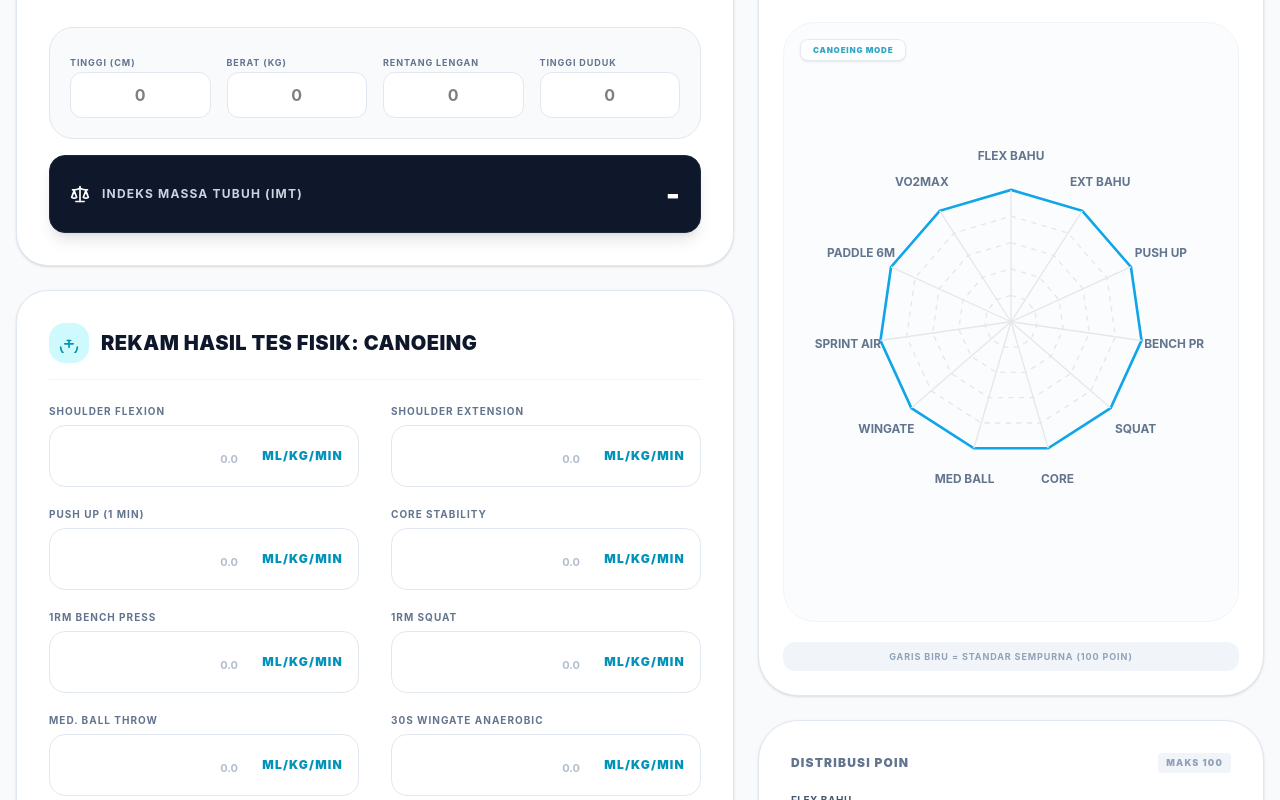
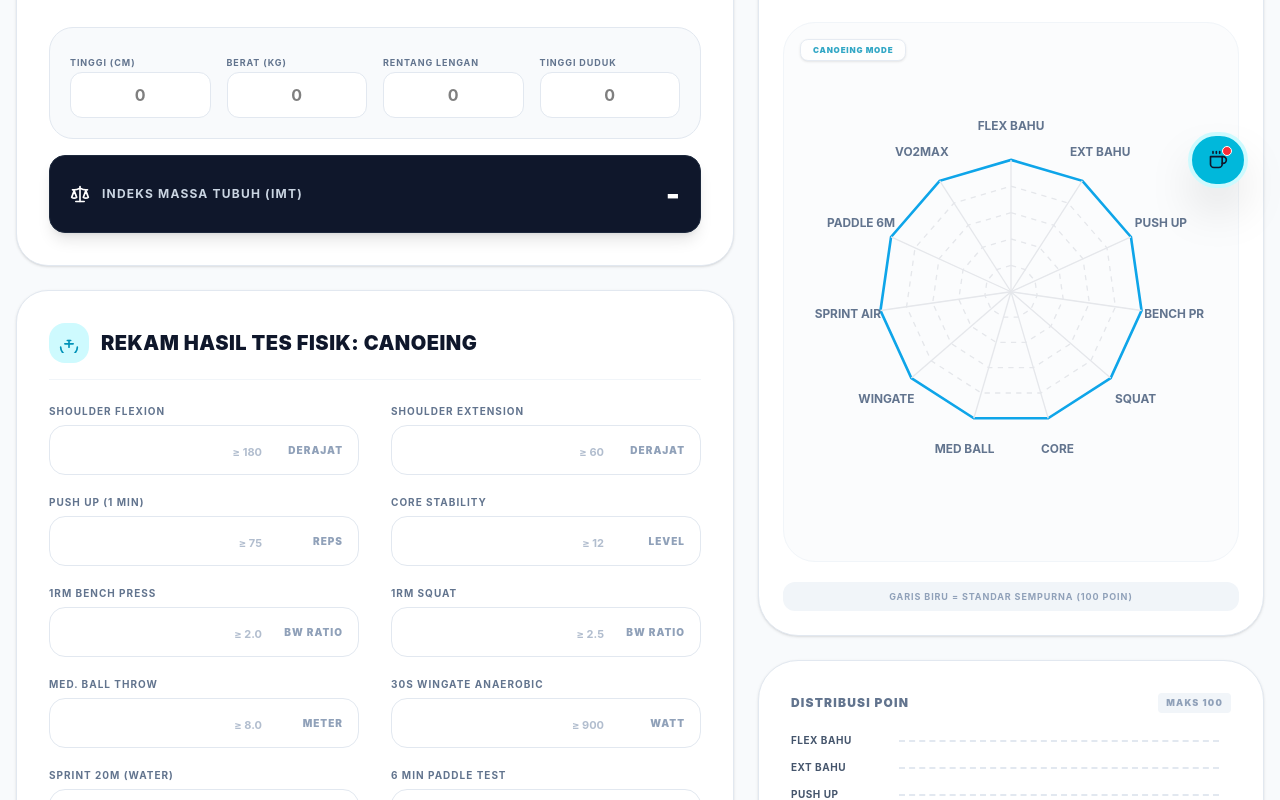
Before and after one commit to fiqhipondaa9/kalkulator-fisik-dayung, a React (Vite) app: page / in a window 1280 px wide. Shown: the part 580-1380 px from the top of the page. Built offline with nearby package versions, Linux system fonts and the light colour scheme.

Commit message:
STABIL VERSION

```diff
--- a/src/App.jsx
+++ b/src/App.jsx
@@ -1,5 +1,6 @@
-import React, { useState, useMemo } from 'react';
+import React, { useState, useEffect, useMemo } from 'react';
 import * as htmlToImage from 'html-to-image';
+import qrisImage from './assets/shareqr.png';
 
 // --- KOMPONEN IKON SVG (Custom) ---
 const IconUser = () => <svg className="w-5 h-5" viewBox="0 0 24 24" fill="none" stroke="currentColor" strokeWidth="2" strokeLinecap="round" strokeLinejoin="round"><path d="M19 21v-2a4 4 0 0 0-4-4H9a4 4 0 0 0-4 4v2"/><circle cx="12" cy="7" r="4"/></svg>;
@@ -8,18 +9,20 @@ const IconScale = () => <svg className="w-5 h-5" viewBox="0 0 24 24" fill="none"
 const IconDownload = () => <svg className="w-5 h-5" viewBox="0 0 24 24" fill="none" stroke="currentColor" strokeWidth="2" strokeLinecap="round" strokeLinejoin="round"><path d="M21 15v4a2 2 0 0 1-2 2H5a2 2 0 0 1-2-2v-4"/><polyline points="7 10 12 15 17 10"/><line x1="12" x2="12" y1="15" y2="3"/></svg>;
 const IconBoat = () => <svg className="w-5 h-5" viewBox="0 0 24 24" fill="none" stroke="currentColor" strokeWidth="2" strokeLinecap="round" strokeLinejoin="round"><path d="M22 17A10 10 0 0 1 2 17"/><path d="M12 17v-4"/><path d="M7 13h10"/><path d="M12 13V9"/><path d="M10 9h4"/></svg>;
 const IconReset = () => <svg className="w-5 h-5" viewBox="0 0 24 24" fill="none" stroke="currentColor" strokeWidth="2" strokeLinecap="round" strokeLinejoin="round"><path d="M3 12a9 9 0 1 0 9-9 9.75 9.75 0 0 0-6.74 2.74L3 8"/><path d="M3 3v5h5"/></svg>;
+const IconCoffee = () => <svg className="w-5 h-5" xmlns="http://www.w3.org/2000/svg" viewBox="0 0 24 24" fill="none" stroke="currentColor" strokeWidth="2" strokeLinecap="round" strokeLinejoin="round"><path d="M17 8h1a4 4 0 1 1 0 8h-1"/><path d="M3 8h14v9a4 4 0 0 1-4 4H7a4 4 0 0 1-4-4Z"/><line x1="6" x2="6" y1="2" y2="4"/><line x1="10" x2="10" y1="2" y2="4"/><line x1="14" x2="14" y1="2" y2="4"/></svg>;
+const IconX = () => <svg className="w-5 h-5" xmlns="http://www.w3.org/2000/svg" viewBox="0 0 24 24" fill="none" stroke="currentColor" strokeWidth="3" strokeLinecap="round" strokeLinejoin="round"><line x1="18" y1="6" x2="6" y2="18"/><line x1="6" h1="6" x2="18" y2="18"/></svg>;
 
 // --- FUNGSI SCORING LOGIC CANOEING ---
 const getScoreCanoeing = (test, gender, value) => {
   if (value === '' || value === null || isNaN(value)) return 0;
   const v = parseFloat(value); const isM = gender === 'Putra';
   switch(test) {
-    case 'shoulderFlex': return isM ? (v >= 180 ? 100 : v >= 144 ? 80 : v >= 126 ? 70 : v >= 108 ? 60 : 40) : (v >= 180 ? 100 : v >= 144 ? 80 : v >= 126 ? 70 : v >= 108 ? 60 : 40);
-    case 'shoulderExt': return isM ? (v >= 60 ? 100 : v >= 48 ? 80 : v >= 42 ? 70 : v >= 36 ? 60 : 40) : (v >= 60 ? 100 : v >= 48 ? 80 : v >= 48 ? 70 : v >= 36 ? 60 : 40);
-    case 'pushUp': return isM ? (v >= 75 ? 100 : v >= 60 ? 80 : v >= 53 ? 70 : v >= 45 ? 60 : 40) : (v >= 50 ? 100 : v >= 40 ? 80 : v >= 40 ? 70 : v >= 30 ? 60 : 40);
+    case 'shoulderFlex': return (v >= 180 ? 100 : v >= 144 ? 80 : v >= 126 ? 70 : v >= 108 ? 60 : 40);
+    case 'shoulderExt': return (v >= 60 ? 100 : v >= 48 ? 80 : v >= 42 ? 70 : v >= 36 ? 60 : 40);
+    case 'pushUpCanoe': return isM ? (v >= 75 ? 100 : v >= 60 ? 80 : v >= 53 ? 70 : v >= 45 ? 60 : 40) : (v >= 50 ? 100 : v >= 40 ? 80 : v >= 35 ? 70 : v >= 30 ? 60 : 40);
     case 'benchPress': return isM ? (v >= 2.0 ? 100 : v >= 1.8 ? 80 : v >= 1.6 ? 70 : v >= 1.4 ? 60 : 40) : (v >= 1.5 ? 100 : v >= 1.4 ? 80 : v >= 1.2 ? 70 : v >= 1.1 ? 60 : 40);
-    case 'squat': return isM ? (v >= 2.5 ? 100 : v >= 2.3 ? 80 : v >= 2.0 ? 70 : v >= 1.8 ? 60 : 40) : (v >= 2.0 ? 100 : v >= 1.8 ? 80 : v >= 1.6 ? 70 : v >= 1.4 ? 60 : 40);
-    case 'core': return v >= 12 ? 100 : v >= 9 ? 70 : 40;
+    case 'squatCanoe': return isM ? (v >= 2.5 ? 100 : v >= 2.3 ? 80 : v >= 2.0 ? 70 : v >= 1.8 ? 60 : 40) : (v >= 2.0 ? 100 : v >= 1.8 ? 80 : v >= 1.6 ? 70 : v >= 1.4 ? 60 : 40);
+    case 'coreCanoe': return v >= 12 ? 100 : v >= 9 ? 80 : 40;
     case 'medBall': return isM ? (v >= 8.0 ? 100 : v >= 6.4 ? 80 : v >= 5.6 ? 70 : v >= 4.8 ? 60 : 40) : (v >= 6.0 ? 100 : v >= 4.8 ? 80 : v >= 4.2 ? 70 : v >= 3.6 ? 60 : 40);
     case 'wingate': return isM ? (v >= 900 ? 100 : v >= 720 ? 80 : v >= 630 ? 70 : v >= 540 ? 60 : 40) : (v >= 700 ? 100 : v >= 560 ? 80 : v >= 490 ? 70 : v >= 420 ? 60 : 40);
     case 'sprintWater': return isM ? (v <= 5.5 ? 100 : v <= 6.1 ? 80 : v <= 6.6 ? 70 : v <= 7.2 ? 60 : 40) : (v <= 6.0 ? 100 : v <= 6.6 ? 80 : v <= 7.2 ? 70 : v <= 7.8 ? 60 : 40);
@@ -36,11 +39,11 @@ const getScoreRowing = (test, gender, value) => {
   switch(test) {
     case 'sitReach': return isM ? (v >= 20 ? 100 : v >= 18 ? 80 : v >= 16 ? 70 : v >= 14 ? 60 : 40) : (v >= 25 ? 100 : v >= 23 ? 80 : v >= 20 ? 70 : v >= 18 ? 60 : 40);
     case 'shoulderFlexibility': return v < 0 ? 100 : v === 0 ? 80 : v <= 2 ? 70 : v <= 5 ? 60 : 40;
-    case 'core': return v >= 12 ? 100 : v >= 9 ? 70 : 40;
-    case 'pushUp': return isM ? (v >= 75 ? 100 : v >= 60 ? 80 : v >= 53 ? 70 : v >= 45 ? 60 : 40) : (v >= 50 ? 100 : v >= 40 ? 80 : v >= 35 ? 70 : v >= 30 ? 60 : 40);
+    case 'coreRowing': return v >= 12 ? 100 : v >= 9 ? 80 : 40;
+    case 'pushUpRowing': return isM ? (v >= 75 ? 100 : v >= 60 ? 80 : v >= 53 ? 70 : v >= 45 ? 60 : 40) : (v >= 50 ? 100 : v >= 40 ? 80 : v >= 35 ? 70 : v >= 30 ? 60 : 40);
     case 'deadlift': return isM ? (v >= 2.5 ? 100 : v >= 2.0 ? 80 : v >= 1.8 ? 70 : v >= 1.5 ? 60 : 40) : (v >= 2.0 ? 100 : v >= 1.6 ? 80 : v >= 1.4 ? 70 : v >= 1.2 ? 60 : 40);
     case 'benchFull': return isM ? (v >= 1.5 ? 100 : v >= 1.2 ? 80 : v >= 1.1 ? 70 : v >= 0.9 ? 60 : 40) : (v >= 1.2 ? 100 : v >= 1.0 ? 80 : v >= 0.8 ? 70 : v >= 0.7 ? 60 : 40);
-    case 'squat': return isM ? (v >= 2.5 ? 100 : v >= 2.1 ? 80 : v >= 1.9 ? 70 : v >= 1.6 ? 60 : 40) : (v >= 2.0 ? 100 : v >= 1.7 ? 80 : v >= 1.5 ? 70 : v >= 1.3 ? 60 : 40);
+    case 'squatRowing': return isM ? (v >= 2.5 ? 100 : v >= 2.1 ? 80 : v >= 1.9 ? 70 : v >= 1.6 ? 60 : 40) : (v >= 2.0 ? 100 : v >= 1.7 ? 80 : v >= 1.5 ? 70 : v >= 1.3 ? 60 : 40);
     case 'singleLeg': return v >= 60 ? 100 : v >= 54 ? 80 : v >= 51 ? 70 : v >= 48 ? 60 : 40;
     case 'rowing30s': return isM ? (v >= 1200 ? 100 : v >= 960 ? 80 : v >= 840 ? 70 : v >= 720 ? 60 : 40) : (v >= 900 ? 100 : v >= 720 ? 80 : v >= 630 ? 70 : v >= 540 ? 60 : 40);
     case 'rowing5Min': return isM ? (v >= 1600 ? 100 : v >= 1280 ? 80 : v >= 1120 ? 70 : v >= 960 ? 60 : 40) : (v >= 1500 ? 100 : v >= 1200 ? 80 : v >= 1050 ? 70 : v >= 900 ? 60 : 40);
@@ -54,12 +57,12 @@ const getTargetPlaceholder = (cabor, test, gender) => {
   const isM = gender === 'Putra';
   if (cabor === 'Canoeing') {
     switch(test) {
-      case 'shoulderFlex': return isM ? '≥ 180' : '≥ 180';
-      case 'shoulderExt': return isM ? '≥ 60' : '≥ 60';
-      case 'pushUp': return isM ? '≥ 75' : '≥ 50';
+      case 'shoulderFlex': return '≥ 180';
+      case 'shoulderExt': return '≥ 60';
+      case 'pushUpCanoe': return isM ? '≥ 75' : '≥ 50';
       case 'benchPress': return isM ? '≥ 2.0' : '≥ 1.5';
-      case 'squat': return isM ? '≥ 2.5' : '≥ 2.0';
-      case 'core': return '≥ 12';
+      case 'squatCanoe': return isM ? '≥ 2.5' : '≥ 2.0';
+      case 'coreCanoe': return '≥ 12';
       case 'medBall': return isM ? '≥ 8.0' : '≥ 6.0';
       case 'wingate': return isM ? '≥ 900' : '≥ 700';
       case 'sprintWater': return isM ? '≤ 5.5' : '≤ 6.0';
@@ -71,11 +74,11 @@ const getTargetPlaceholder = (cabor, test, gender) => {
     switch(test) {
       case 'sitReach': return isM ? '≥ 20' : '≥ 25';
       case 'shoulderFlexibility': return '< 0';
-      case 'core': return '≥ 12';
-      case 'pushUp': return isM ? '≥ 75' : '≥ 50';
+      case 'coreRowing': return '≥ 12';
+      case 'pushUpRowing': return isM ? '≥ 75' : '≥ 50';
       case 'deadlift': return isM ? '≥ 2.5' : '≥ 2.0';
       case 'benchFull': return isM ? '≥ 1.5' : '≥ 1.2';
-      case 'squat': return isM ? '≥ 2.5' : '≥ 2.0';
+      case 'squatRowing': return isM ? '≥ 2.5' : '≥ 2.0';
       case 'singleLeg': return '≥ 60';
       case 'rowing30s': return isM ? '≥ 1200' : '≥ 900';
       case 'rowing5Min': return isM ? '≥ 1600' : '≥ 1500';
@@ -139,6 +142,7 @@ export default function App() {
   });
 
   const [isExporting, setIsExporting] = useState(false);
+  const [showCoffeeModal, setShowCoffeeModal] = useState(false);
 
   const age = useMemo(() => {
     if (!identity.dob) return '-';
@@ -149,6 +153,17 @@ export default function App() {
     if (m < 0 || (m === 0 && today.getDate() < birthDate.getDate())) calculatedAge--;
     return calculatedAge;
   }, [identity.dob]);
+
+  // --- TIMER AUTOMATION 33 MENIT ---
+  useEffect(() => {
+    const timer = setInterval(() => {
+      if (!isExporting) {
+        setShowCoffeeModal(true);
+      }
+    }, 33 * 60 * 1000); // 33 Menit
+
+    return () => clearInterval(timer);
+  }, [isExporting]);
 
   const bmiData = useMemo(() => {
     if (!anthro.weight || !anthro.height || anthro.height <= 0) return { bmi: '-', status: '-', color: 'text-slate-400' };
@@ -191,10 +206,10 @@ export default function App() {
   const scoresCanoeing = useMemo(() => ({
     shoulderFlex: getScoreCanoeing('shoulderFlex', identity.gender, tests.shoulderFlex),
     shoulderExt: getScoreCanoeing('shoulderExt', identity.gender, tests.shoulderExt),
-    pushUp: getScoreCanoeing('pushUp', identity.gender, tests.pushUpCanoe),
+    pushUp: getScoreCanoeing('pushUpCanoe', identity.gender, tests.pushUpCanoe),
     benchPress: getScoreCanoeing('benchPress', identity.gender, tests.benchPress),
-    squat: getScoreCanoeing('squat', identity.gender, tests.squatCanoe),
-    core: getScoreCanoeing('core', identity.gender, tests.coreCanoe),
+    squat: getScoreCanoeing('squatCanoe', identity.gender, tests.squatCanoe),
+    core: getScoreCanoeing('coreCanoe', identity.gender, tests.coreCanoe),
     medBall: getScoreCanoeing('medBall', identity.gender, tests.medBall),
     wingate: getScoreCanoeing('wingate', identity.gender, tests.wingate),
     sprintWater: getScoreCanoeing('sprintWater', identity.gender, tests.sprintWater),
@@ -205,11 +220,11 @@ export default function App() {
   const scoresRowing = useMemo(() => ({
     sitReach: getScoreRowing('sitReach', identity.gender, tests.sitReach),
     shoulderFlexibility: getScoreRowing('shoulderFlexibility', identity.gender, tests.shoulderFlexibility),
-    core: getScoreRowing('core', identity.gender, tests.coreRowing),
-    pushUp: getScoreRowing('pushUp', identity.gender, tests.pushUpRowing),
+    core: getScoreRowing('coreRowing', identity.gender, tests.coreRowing),
+    pushUp: getScoreRowing('pushUpRowing', identity.gender, tests.pushUpRowing),
     deadlift: getScoreRowing('deadlift', identity.gender, tests.deadlift),
     benchFull: getScoreRowing('benchFull', identity.gender, tests.benchFull),
-    squat: getScoreRowing('squat', identity.gender, tests.squatRowing),
+    squat: getScoreRowing('squatRowing', identity.gender, tests.squatRowing),
     singleLeg: getScoreRowing('singleLeg', identity.gender, tests.singleLeg),
     rowing30s: getScoreRowing('rowing30s', identity.gender, tests.rowing30s),
     rowing5Min: getScoreRowing('rowing5Min', identity.gender, tests.rowing5Min),
@@ -234,7 +249,7 @@ export default function App() {
 
   const handleDownloadImage = async () => {
     setIsExporting(true);
-    await new Promise((resolve) => setTimeout(resolve, 300));
+    await new Promise((resolve) => requestAnimationFrame(() => setTimeout(resolve, 400)));
     try {
       const element = document.getElementById('report-container');
       const dataUrl = await htmlToImage.toPng(element, { quality: 1.0, backgroundColor: "#f8fafc", pixelRatio: 2 });
@@ -262,6 +277,42 @@ export default function App() {
           #report-container input[type="number"]::-webkit-inner-spin-button { -webkit-appearance: none !important; margin: 0 !important; }
           #report-container input:focus, #report-container select:focus { box-shadow: none !important; border-color: #e2e8f0 !important; }
         `}} />
+      )}
+
+      {/* --- FAB KONSULTASI & APRESIASI --- */}
+      {!isExporting && (
+        <button
+          onClick={() => setShowCoffeeModal(true)}
+          className="no-print fixed bottom-8 right-8 bg-cyan-500 hover:bg-cyan-600 text-slate-900 h-14 rounded-full shadow-2xl z-50 flex items-center justify-center px-4 gap-0 hover:gap-3 transition-all duration-300 border-4 border-cyan-100 group overflow-hidden"
+          title="Konsultasi & Apresiasi"
+        >
+          <div className="relative flex items-center justify-center">
+            <IconCoffee />
+            <span className="absolute -top-1 -right-1 w-2.5 h-2.5 bg-red-500 rounded-full animate-ping"></span>
+            <span className="absolute -top-1 -right-1 w-2.5 h-2.5 bg-red-500 rounded-full border border-white"></span>
+          </div>
+          <span className="max-w-0 opacity-0 group-hover:max-w-xs group-hover:opacity-100 transition-all duration-500 ease-in-out whitespace-nowrap font-black text-xs uppercase tracking-widest text-slate-900 ml-0 group-hover:ml-2">
+            Konsultasi WA
+          </span>
+        </button>
+      )}
+
+      {/* UNIFIED COFFEE MODAL */}
+      {showCoffeeModal && (
+        <div className="fixed inset-0 z-[200] bg-slate-900/80 backdrop-blur-sm flex items-center justify-center p-4 animate-in fade-in duration-300 no-print">
+          <div className="bg-white w-full max-w-sm rounded-3xl shadow-2xl flex flex-col overflow-hidden text-center relative p-8">
+            <button onClick={() => setShowCoffeeModal(false)} className="absolute top-4 right-4 bg-slate-100 text-slate-400 hover:bg-slate-200 hover:text-slate-600 p-2 rounded-xl transition-colors"><IconX className="w-4 h-4" /></button>
+            <div className="bg-amber-100 text-amber-600 w-16 h-16 rounded-full flex items-center justify-center mx-auto mb-4"><IconCoffee /></div>
+            <h3 className="text-xl font-black text-slate-800 mb-2">Traktir Kopi Developer</h3>
+            <p className="text-xs font-bold text-slate-500 mb-6 leading-relaxed normal-case">Terima kasih telah menggunakan aplikasi ini! Dukungan Anda sangat berarti bagi pengembangan fitur selanjutnya.</p>
+            <div className="bg-slate-50 rounded-2xl p-4 border border-slate-100 mb-6 flex justify-center">
+                <img src={qrisImage} alt="QRIS DANA" className="max-w-[200px] h-auto rounded-xl shadow-sm border border-slate-200" />
+            </div>
+            <a href="https://wa.me/6285340804702?text=Halo%20Developer,%20saya%20ingin%20konsultasi%20mengenai%20Aplikasi%20Kalkulator%20Fisik%20Dayung..." target="_blank" rel="noopener noreferrer" className="bg-cyan-500 hover:bg-cyan-600 text-slate-900 font-black py-4 rounded-xl shadow-md transition-colors w-full flex items-center justify-center gap-2 text-sm uppercase tracking-widest">
+                Konsultasi WhatsApp
+            </a>
+          </div>
+        </div>
       )}
 
       {/* HEADER OCEAN THEME */}
@@ -292,7 +343,7 @@ export default function App() {
               </div>
             )}
 
-            {/* CABOR SWITCHER (VERY IMPORTANT) */}
+            {/* CABOR SWITCHER */}
             <div className="inline-flex bg-slate-800/80 backdrop-blur border border-slate-700 rounded-2xl p-1.5 shadow-inner">
                <button onClick={() => setIdentity({...identity, subCabor: 'Canoeing'})} className={`px-6 py-2.5 rounded-xl text-xs font-black tracking-widest uppercase transition-all duration-300 flex items-center gap-2 ${identity.subCabor === 'Canoeing' ? 'bg-cyan-500 text-slate-900 shadow-md' : 'text-slate-400 hover:text-white'}`}>
                  KANO (CANOEING)
@@ -350,7 +401,6 @@ export default function App() {
                </div>
             </div>
 
-            {/* KOTAK RASIO TUNGKAI & LENGAN (DAYUNG) */}
             {(anthro.height > 0 && (anthro.armSpan > 0 || anthro.sitHeight > 0)) && (
               <div className="mt-4 grid grid-cols-1 sm:grid-cols-2 gap-4 relative z-10 animate-in fade-in">
                 <div className="bg-white border border-slate-200 rounded-[2rem] p-5 shadow-sm flex flex-col justify-center relative overflow-hidden">
@@ -387,7 +437,6 @@ export default function App() {
             </div>
 
             <div className="grid grid-cols-1 sm:grid-cols-2 gap-x-8 gap-y-5">
-               {/* ================= RENDER TES KHUSUS CANOEING ================= */}
                {identity.subCabor === 'Canoeing' && [
                  { id: 'shoulderFlex', label: 'Shoulder Flexion', unit: 'derajat' },
                  { id: 'shoulderExt', label: 'Shoulder Extension', unit: 'derajat' },
@@ -403,21 +452,12 @@ export default function App() {
                  <div key={item.id} className="flex flex-col relative group">
                    <label className="text-[10px] font-bold text-slate-500 uppercase tracking-widest mb-1.5">{item.label}</label>
                    <div className="relative">
-                   <input
-                     type="number"
-                     step="0.1"
-                     value={identity.subCabor === 'Canoeing' ? tests.ergoVO2 : tests.rowingVO2}
-                     onChange={e => setTests({...tests, [identity.subCabor === 'Canoeing' ? 'ergoVO2' : 'rowingVO2']: e.target.value})}
-                     className={`${testInputClass} bg-white border-cyan-200 py-4 text-xl`}
-                     placeholder="0.0"
-                     style={{ paddingRight: '120px' }}
-                   />
-                   <span className="absolute right-4 top-1/2 -translate-y-1/2 text-xs font-black text-cyan-600 uppercase tracking-widest">ML/KG/MIN</span>
-                 </div>
+                     <input type="number" step="0.1" value={tests[item.id]} onChange={e => setTests({...tests, [item.id]: e.target.value})} className={testInputClass} placeholder={getTargetPlaceholder('Canoeing', item.id, identity.gender)} />
+                     <span className="absolute right-4 top-1/2 -translate-y-1/2 text-[10px] font-black text-slate-400 uppercase tracking-widest">{item.unit}</span>
+                   </div>
                  </div>
                ))}
 
-               {/* ================= RENDER TES KHUSUS ROWING ================= */}
                {identity.subCabor === 'Rowing' && [
                  { id: 'sitReach', label: 'Sit & Reach', unit: 'cm' },
                  { id: 'shoulderFlexibility', label: 'Shoulder Flexibility', unit: 'cm' },
@@ -433,13 +473,13 @@ export default function App() {
                  <div key={item.id} className="flex flex-col relative group">
                    <label className="text-[10px] font-bold text-slate-500 uppercase tracking-widest mb-1.5">{item.label}</label>
                    <div className="relative">
-                     <input type="number" step="0.1" value={tests[item.id]} onChange={e => setTests({...tests, [item.id]: e.target.value})} className={testInputClass} placeholder={getTargetPlaceholder('Rowing', item.id.replace('Rowing',''), identity.gender)} />
+                     <input type="number" step="0.1" value={tests[item.id]} onChange={e => setTests({...tests, [item.id]: e.target.value})} className={testInputClass} placeholder={getTargetPlaceholder('Rowing', item.id, identity.gender)} />
                      <span className="absolute right-4 top-1/2 -translate-y-1/2 text-[10px] font-black text-slate-400 uppercase tracking-widest">{item.unit}</span>
                    </div>
                  </div>
                ))}
 
-               {/* VO2 MAX ERGOMETER (Dipakai keduanya, tapi id state beda agar mandiri) */}
+               {/* VO2 MAX ERGOMETER CONTAINER */}
                <div className="sm:col-span-2 bg-cyan-50/50 p-6 rounded-[2rem] border border-cyan-100 mt-2 shadow-inner">
                  <div className="flex flex-col md:flex-row justify-between md:items-center mb-4 gap-2">
                    <label className="text-sm font-black text-slate-800 uppercase tracking-wide">
@@ -475,7 +515,6 @@ export default function App() {
           <div className="bg-white rounded-[2.5rem] p-6 shadow-sm border border-slate-200 flex-1 flex flex-col">
              <h3 className="text-xs font-black text-slate-800 uppercase tracking-widest text-center mb-6">Poligon Kapasitas Bio-Motorik</h3>
              <div className="flex-1 flex items-center justify-center min-h-[280px] bg-slate-50/50 rounded-[2rem] p-4 border border-slate-100 relative">
-               {/* Label Cabor di dalam Radar */}
                <div className="absolute top-4 left-4 bg-white border border-slate-200 px-3 py-1 rounded-lg text-[8px] font-black text-cyan-600 tracking-widest uppercase shadow-sm opacity-80">{identity.subCabor} MODE</div>
                <RadarChart data={Object.values(activeScores)} labels={activeLabels} isBlanko={isBlanko} />
              </div>
```
Also changed, not shown: src/assets/shareqr.png (added).
